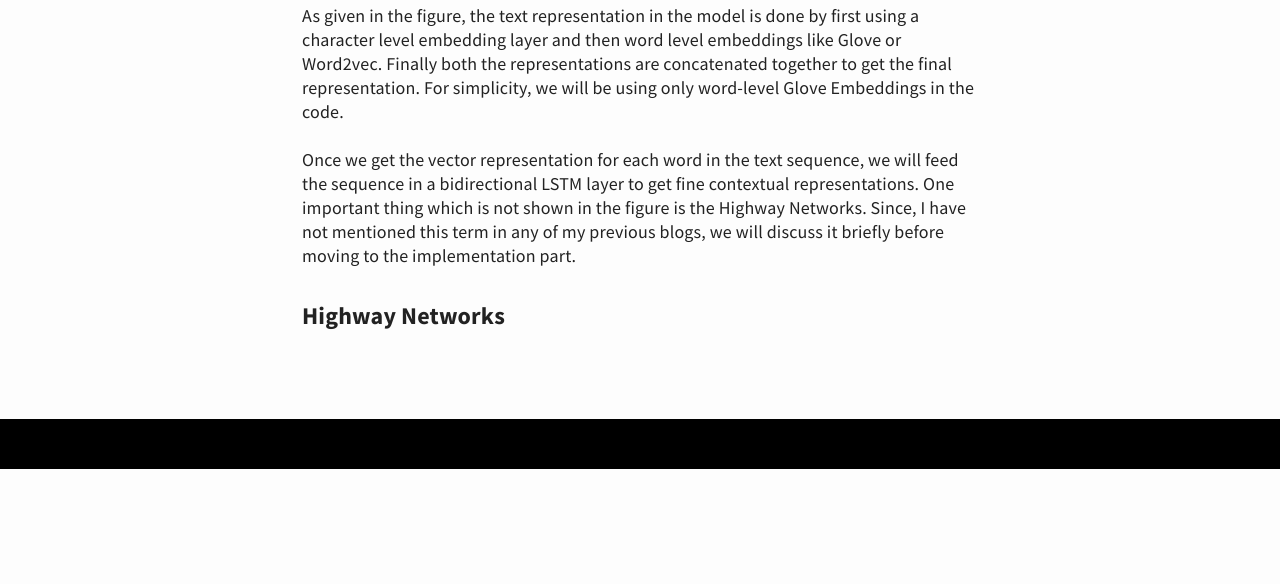
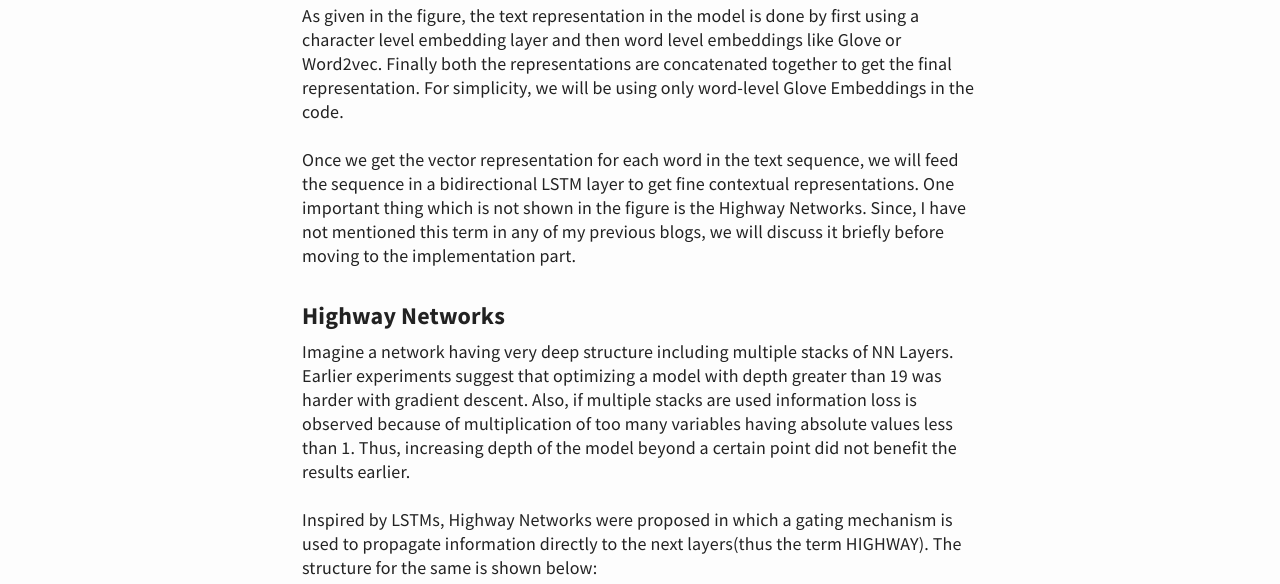
Before and after one commit to spraphul/blog, a Jekyll site: the page built from _posts/2020-02-08-bidaf.md, in a window 1280 px wide and 1400 px high, scrolled down 982 px. Shown: the part 105-689 px from the top of the window. Built offline with Jekyll 4.4.1, drawn with Linux system fonts in a browser that asks for light colours; before the commit the page ends 1556 px from its top, so only the background shows below that; some of the changed text lies outside the part shown; grey boxes are pictures that could not be loaded.

Commit message:
Update 2020-02-08-bidaf.md

```diff
--- a/_posts/2020-02-08-bidaf.md
+++ b/_posts/2020-02-08-bidaf.md
@@ -14,3 +14,16 @@ As given in the figure, the text representation in the model is done by first us
 Once we get the vector representation for each word in the text sequence, we will feed the sequence in a bidirectional LSTM layer to get fine contextual representations. One important thing which is not shown in the figure is the Highway Networks. Since, I have not mentioned this term in any of my previous blogs, we will discuss it briefly before moving to the implementation part.
 
 #### Highway Networks
+
+Imagine a network having very deep structure including multiple stacks of NN Layers. Earlier experiments suggest that optimizing a model with depth greater than 19 was harder with gradient descent. Also, if multiple stacks are used information loss is observed because of multiplication of too many variables having absolute values less than 1. Thus, increasing depth of the model beyond a certain point did not benefit the results earlier.
+
+Inspired by LSTMs, Highway Networks were proposed in which a gating mechanism is used to propagate information directly to the next layers(thus the term HIGHWAY). The structure for the same is shown below:
+
+![djh](https://miro.medium.com/max/1120/1*qHf_AHv8yJJsKQok4KS4Jw.png)
+
+A transform gate, T is introduced which is nothing but a neural network followed by a sigmoid activation. It means the transform gate will produce a probability which gets multiplied with the output of the current layer and is propagated to the next layer. The linear gate, C is nothing but 1-T, which is the probability to be multiplied with the input of the current layer and passed in the next layer. A varient of Highway Networks, Residual Networks where C and T both are equal to 1, is used in the famous image classification model by Microsoft, ResNet. Results show that it is now possible to have a model with 100s of layers using Highway Networks for complex problems.
+
+In this blog, we will also be using Highway Networks for each bidirectional LSTM to have a robust information flow.
+
+
+#### Similarity Matrix
```
